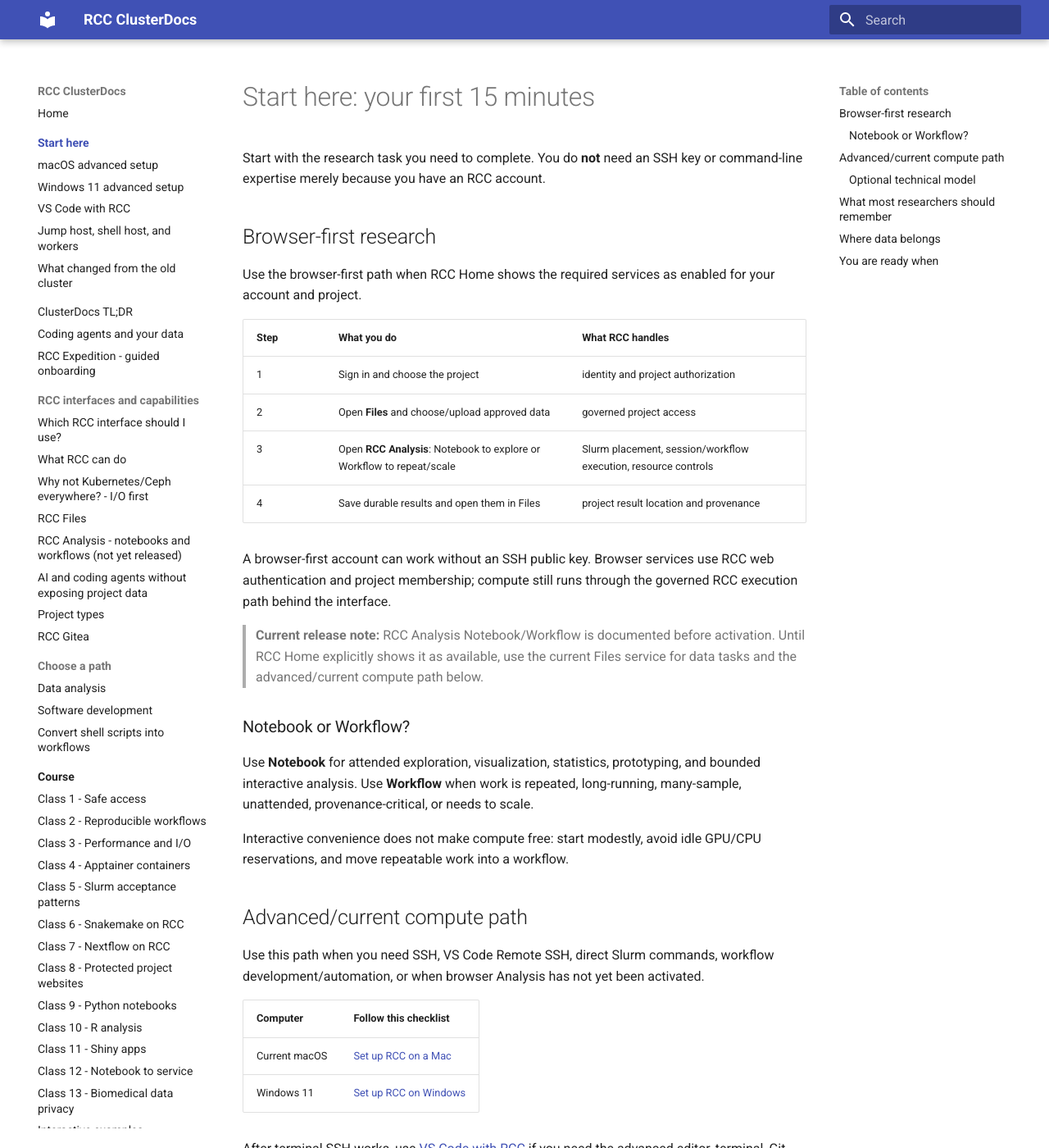
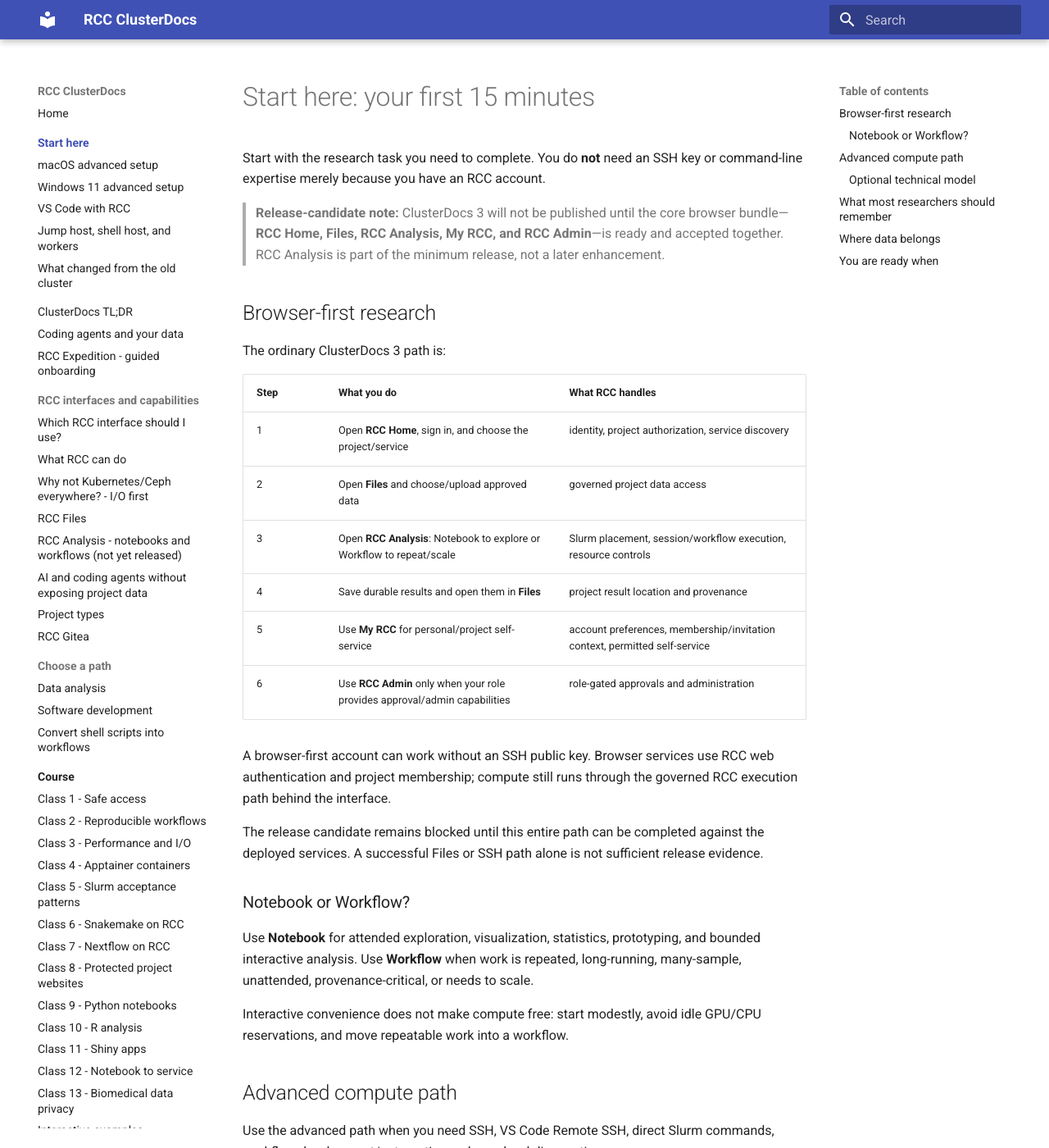
Before and after one commit to IKIM-Essen/ClusterDocs, an MkDocs documentation site: the page built from docs/getting-started/index.md, in a window 1280 px wide and 1400 px high. Shown: the whole window at 82% size. Built offline with MkDocs 1.6.1 and Material for MkDocs 9.7.7, drawn with Linux system fonts in a browser that asks for light colours; some of the changed text lies outside the part shown.

Commit message:
docs: make browser bundle the ClusterDocs 3 minimum release

```diff
--- a/docs/getting-started/index.md
+++ b/docs/getting-started/index.md
@@ -3,25 +3,31 @@
 Start with the research task you need to complete. You do **not** need an SSH key
 or command-line expertise merely because you have an RCC account.
 
+> **Release-candidate note:** ClusterDocs 3 will not be published until the core
+> browser bundle—**RCC Home, Files, RCC Analysis, My RCC, and RCC Admin**—is ready
+> and accepted together. RCC Analysis is part of the minimum release, not a later
+> enhancement.
+
 ## Browser-first research
 
-Use the browser-first path when RCC Home shows the required services as enabled
-for your account and project.
+The ordinary ClusterDocs 3 path is:
 
 | Step | What you do | What RCC handles |
 |---|---|---|
-| 1 | Sign in and choose the project | identity and project authorization |
-| 2 | Open **Files** and choose/upload approved data | governed project access |
+| 1 | Open **RCC Home**, sign in, and choose the project/service | identity, project authorization, service discovery |
+| 2 | Open **Files** and choose/upload approved data | governed project data access |
 | 3 | Open **RCC Analysis**: Notebook to explore or Workflow to repeat/scale | Slurm placement, session/workflow execution, resource controls |
-| 4 | Save durable results and open them in Files | project result location and provenance |
+| 4 | Save durable results and open them in **Files** | project result location and provenance |
+| 5 | Use **My RCC** for personal/project self-service | account preferences, membership/invitation context, permitted self-service |
+| 6 | Use **RCC Admin** only when your role provides approval/admin capabilities | role-gated approvals and administration |
 
 A browser-first account can work without an SSH public key. Browser services use
 RCC web authentication and project membership; compute still runs through the
 governed RCC execution path behind the interface.
 
-> **Current release note:** RCC Analysis Notebook/Workflow is documented before
-> activation. Until RCC Home explicitly shows it as available, use the current
-> Files service for data tasks and the advanced/current compute path below.
+The release candidate remains blocked until this entire path can be completed
+against the deployed services. A successful Files or SSH path alone is not
+sufficient release evidence.
 
 ### Notebook or Workflow?
 
@@ -32,11 +38,10 @@
 Interactive convenience does not make compute free: start modestly, avoid idle
 GPU/CPU reservations, and move repeatable work into a workflow.
 
-## Advanced/current compute path
+## Advanced compute path
 
-Use this path when you need SSH, VS Code Remote SSH, direct Slurm commands,
-workflow development/automation, or when browser Analysis has not yet been
-activated.
+Use the advanced path when you need SSH, VS Code Remote SSH, direct Slurm
+commands, workflow development/automation, or lower-level diagnostics.
 
 | Computer | Follow this checklist |
 |---|---|
@@ -69,12 +74,14 @@
 1. **Your account is your identity; SSH is optional.**
 2. **The project is the research boundary.** People, data, compute, services,
    results, and lifecycle decisions stay connected to it.
-3. **Files is the normal browser entry/exit surface for project data.**
-4. **Notebook is for exploration; Workflow is for repeatable/scalable work.**
-5. **Agents can help without receiving the dataset.** Prefer documentation,
+3. **RCC Home is the browser front door.**
+4. **Files is the browser entry/exit surface for project data.**
+5. **Notebook is for exploration; Workflow is for repeatable/scalable work.**
+6. **My RCC is self-service; RCC Admin is role-gated administration.**
+7. **Agents can help without receiving the dataset.** Prefer documentation,
    schemas, synthetic fixtures, public code, and bounded diagnostics; let RCC
    execute against real data inside the governed boundary.
-6. **Advanced controls remain available.** SSH, VS Code, Slurm, containers, and
+8. **Advanced controls remain available.** SSH, VS Code, Slurm, containers, and
    direct workflow tooling are there when the research or development task needs
    them.
 
@@ -96,12 +103,17 @@
 
 ## You are ready when
 
-For browser-first research:
+For the browser-first release path:
 
+- RCC Home opens and exposes the correct role/project-aware services;
 - you can sign in without enrolling an SSH key;
-- Files shows the correct project;
-- you can explain Notebook versus Workflow mode;
-- you know how durable work returns to the project; and
+- Files shows the correct project and can hand selected data into the analysis
+  journey;
+- RCC Analysis Notebook and Workflow both operate through governed Slurm-backed
+  execution;
+- durable results return to the project and are visible through Files;
+- My RCC exposes only the user's self-service actions;
+- RCC Admin exposes additional actions only to authorized roles; and
 - you know where to ask for help without exporting protected research data.
 
 For advanced access:
```
